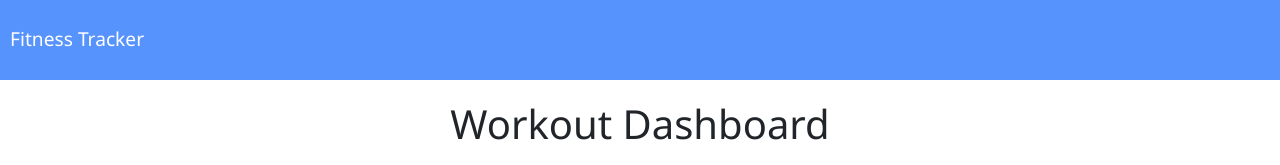
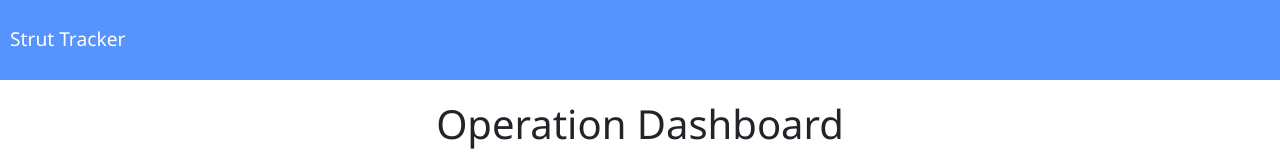
Before and after one commit to DennyDaVjncj/circuitTrainingTracker, a website: page public/stats.html in a window 1280 px wide. Drawn offline with nearby package versions, Linux system fonts and the light colour scheme; no server answers.

Commit message:
minor updates

```diff
--- a/public/stats.html
+++ b/public/stats.html
@@ -11,14 +11,14 @@
     crossorigin="anonymous"
     />
     <link rel="stylesheet" href="style.css" />
-    <title>Fitness Chart</title>
+    <title>Stately Chart</title>
   </head>
   <nav>
-    <a href="/">Fitness Tracker</a>
+    <a href="/">Strut Tracker</a>
   </nav>
   <body>
     <div class="container mt">
-      <h1 class="text-center">Workout Dashboard</h1>
+      <h1 class="text-center">Operation Dashboard</h1>
       <div class="row mt">
         <div class="col-md-6">
           <canvas id="canvas"></canvas>
```
